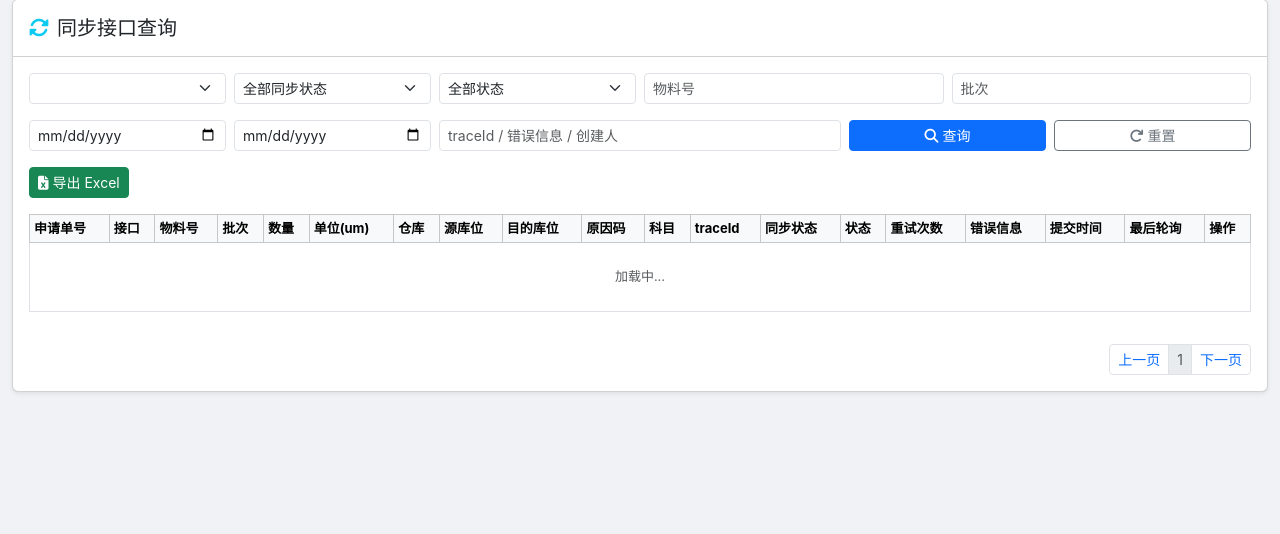
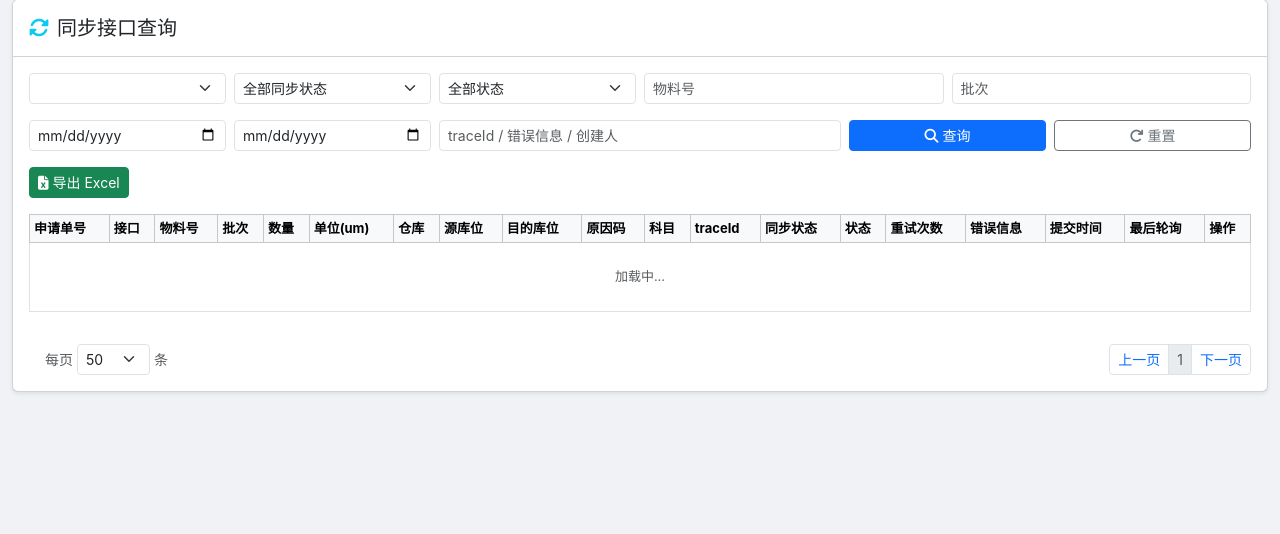
Before and after one commit to Jason8PANG/materialpickup, a Flask app: page /csi-interface in a window 1280 px wide. Shown: the part 75-609 px from the top of the page. Run offline with Flask 3, Linux system fonts and the light colour scheme; the visitor is signed in with stand-in values (Sample User, id 1); data that the repository does not hold is empty.

Commit message:
feat: 接口查询页新增每页条数选择(20/50/100/200)

```diff
--- a/app/templates/csi_interface.html
+++ b/app/templates/csi_interface.html
@@ -111,8 +111,21 @@ thead .csi-action-col { z-index: 3; background: #f8f9fa; }
                 </tbody>
             </table>
         </div>
-        <div class="d-flex justify-content-between align-items-center mt-3">
-            <small class="text-muted" id="pageInfo"></small>
+        <div class="d-flex justify-content-between align-items-center mt-3 flex-wrap gap-2">
+            <div class="d-flex align-items-center gap-3 flex-wrap">
+                <small class="text-muted" id="pageInfo"></small>
+                <div class="d-flex align-items-center gap-1">
+                    <small class="text-muted" data-i18n="csi.page_size">每页</small>
+                    <select class="form-select form-select-sm" id="pageSizeSel" style="width:auto;"
+                            onchange="changePageSize(this.value)">
+                        <option value="20">20</option>
+                        <option value="50" selected>50</option>
+                        <option value="100">100</option>
+                        <option value="200">200</option>
+                    </select>
+                    <small class="text-muted" data-i18n="csi.page_size_unit">条</small>
+                </div>
+            </div>
             <nav>
                 <ul class="pagination pagination-sm mb-0">
                     <li class="page-item" id="prevLi"><a class="page-link" href="#" onclick="changePage(-1);return false;" data-i18n="csi.prev">上一页</a></li>
@@ -342,6 +355,15 @@ function changePage(delta) {
     loadCsi();
 }
 
+// 切换每页条数：重置到第 1 页，后端 size 上限 200
+function changePageSize(value) {
+    var n = parseInt(value, 10);
+    if (!n || n < 1) return;
+    CSI_STATE.size = Math.min(n, 200);
+    CSI_STATE.page = 1;
+    loadCsi();
+}
+
 function resetFilters() {
     var siteSel = document.getElementById('fSite');
     if (siteSel.options.length && siteSel.querySelector('option[value=""]')) siteSel.value = '';
```
